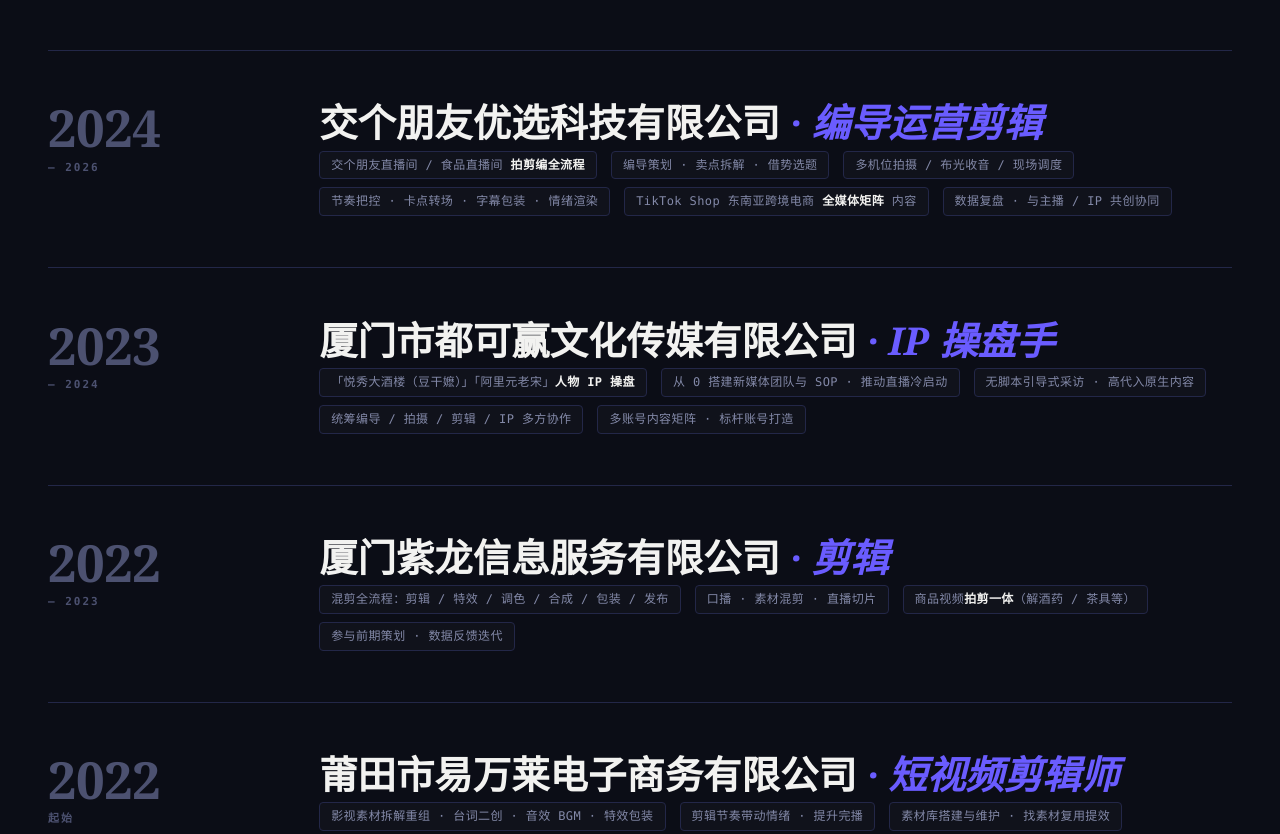
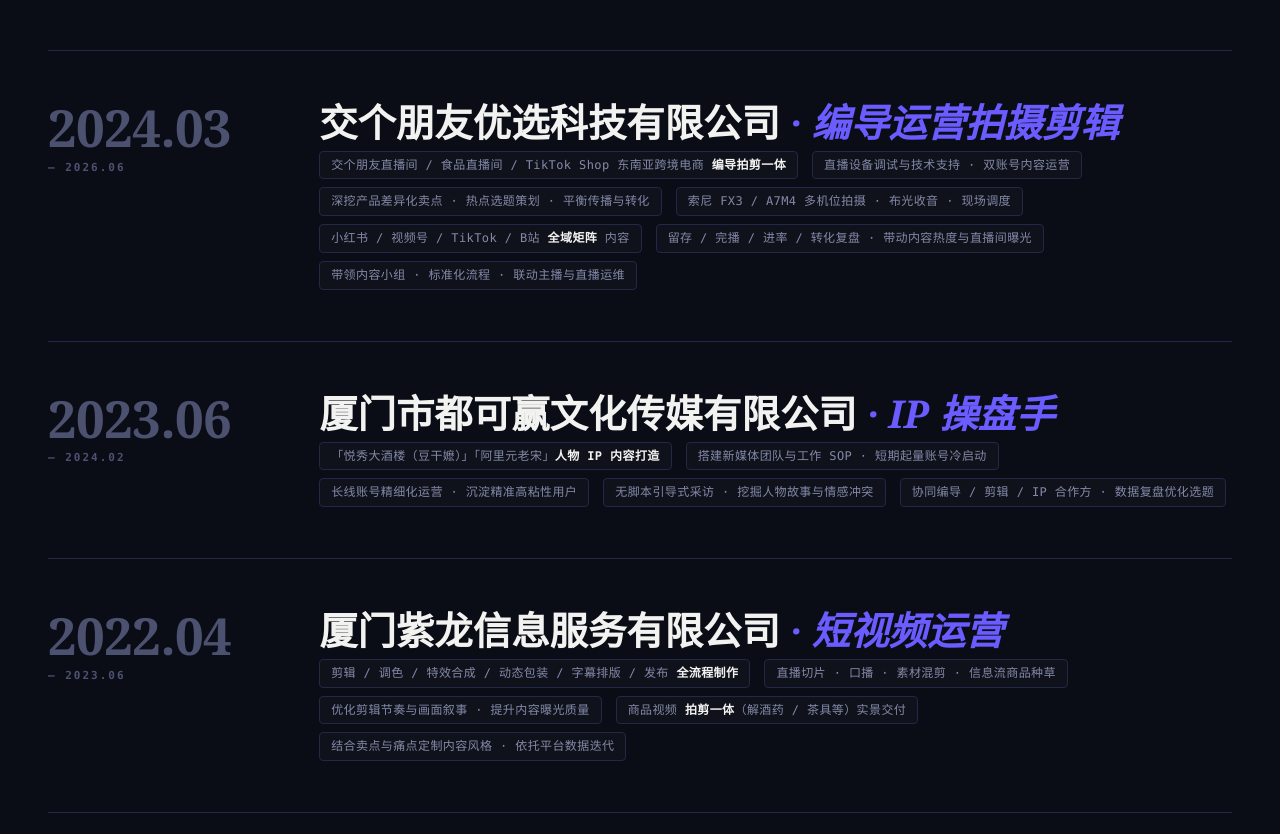
Before and after one commit to vhomejay/vhomejay.github.io, a plain HTML site: page index.html in a window 1280 px wide. Shown: the part 3836-4670 px from the top of the page. Drawn offline with Linux system fonts and the light colour scheme.

Commit message:
chore: restore Yiwanglai experience, align with PDF resume

```diff
--- a/index.html
+++ b/index.html
@@ -627,46 +627,49 @@
       <span class="sec-line"></span>
     </div>
 
+
     <div class="exp-list">
 
       <div class="exp">
-        <div class="exp-year">2024<small>— 2026</small></div>
+        <div class="exp-year">2024.03<small>— 2026.06</small></div>
         <div class="exp-main">
-          <div class="co">交个朋友优选科技有限公司<em> · 编导运营剪辑</em></div>
+          <div class="co">交个朋友优选科技有限公司<em> · 编导运营拍摄剪辑</em></div>
           <div class="pts">
-            <span>交个朋友直播间 / 食品直播间 <b>拍剪编全流程</b></span>
-            <span>编导策划 · 卖点拆解 · 借势选题</span>
-            <span>多机位拍摄 / 布光收音 / 现场调度</span>
-            <span>节奏把控 · 卡点转场 · 字幕包装 · 情绪渲染</span>
-            <span>TikTok Shop 东南亚跨境电商 <b>全媒体矩阵</b> 内容</span>
-            <span>数据复盘 · 与主播 / IP 共创协同</span>
+            <span>交个朋友直播间 / 食品直播间 / TikTok Shop 东南亚跨境电商 <b>编导拍剪一体</b></span>
+            <span>直播设备调试与技术支持 · 双账号内容运营</span>
+            <span>深挖产品差异化卖点 · 热点选题策划 · 平衡传播与转化</span>
+            <span>索尼 FX3 / A7M4 多机位拍摄 · 布光收音 · 现场调度</span>
+            <span>小红书 / 视频号 / TikTok / B站 <b>全域矩阵</b> 内容</span>
+            <span>留存 / 完播 / 进率 / 转化复盘 · 带动内容热度与直播间曝光</span>
+            <span>带领内容小组 · 标准化流程 · 联动主播与直播运维</span>
           </div>
         </div>
       </div>
 
       <div class="exp">
-        <div class="exp-year">2023<small>— 2024</small></div>
+        <div class="exp-year">2023.06<small>— 2024.02</small></div>
         <div class="exp-main">
           <div class="co">厦门市都可赢文化传媒有限公司<em> · IP 操盘手</em></div>
           <div class="pts">
-            <span>「悦秀大酒楼（豆干嬷）」「阿里元老宋」<b>人物 IP 操盘</b></span>
-            <span>从 0 搭建新媒体团队与 SOP · 推动直播冷启动</span>
-            <span>无脚本引导式采访 · 高代入原生内容</span>
-            <span>统筹编导 / 拍摄 / 剪辑 / IP 多方协作</span>
-            <span>多账号内容矩阵 · 标杆账号打造</span>
+            <span>「悦秀大酒楼（豆干嬷）」「阿里元老宋」<b>人物 IP 内容打造</b></span>
+            <span>搭建新媒体团队与工作 SOP · 短期起量账号冷启动</span>
+            <span>长线账号精细化运营 · 沉淀精准高粘性用户</span>
+            <span>无脚本引导式采访 · 挖掘人物故事与情感冲突</span>
+            <span>协同编导 / 剪辑 / IP 合作方 · 数据复盘优化选题</span>
           </div>
         </div>
       </div>
 
       <div class="exp">
-        <div class="exp-year">2022<small>— 2023</small></div>
+        <div class="exp-year">2022.04<small>— 2023.06</small></div>
         <div class="exp-main">
-          <div class="co">厦门紫龙信息服务有限公司<em> · 剪辑</em></div>
+          <div class="co">厦门紫龙信息服务有限公司<em> · 短视频运营</em></div>
           <div class="pts">
-            <span>混剪全流程：剪辑 / 特效 / 调色 / 合成 / 包装 / 发布</span>
-            <span>口播 · 素材混剪 · 直播切片</span>
-            <span>商品视频<b>拍剪一体</b>（解酒药 / 茶具等）</span>
-            <span>参与前期策划 · 数据反馈迭代</span>
+            <span>剪辑 / 调色 / 特效合成 / 动态包装 / 字幕排版 / 发布 <b>全流程制作</b></span>
+            <span>直播切片 · 口播 · 素材混剪 · 信息流商品种草</span>
+            <span>优化剪辑节奏与画面叙事 · 提升内容曝光质量</span>
+            <span>商品视频 <b>拍剪一体</b>（解酒药 / 茶具等）实景交付</span>
+            <span>结合卖点与痛点定制内容风格 · 依托平台数据迭代</span>
           </div>
         </div>
       </div>
@@ -683,6 +686,7 @@
         </div>
       </div>
 
+    </div>
     </div>
   </div>
 </section>
```
